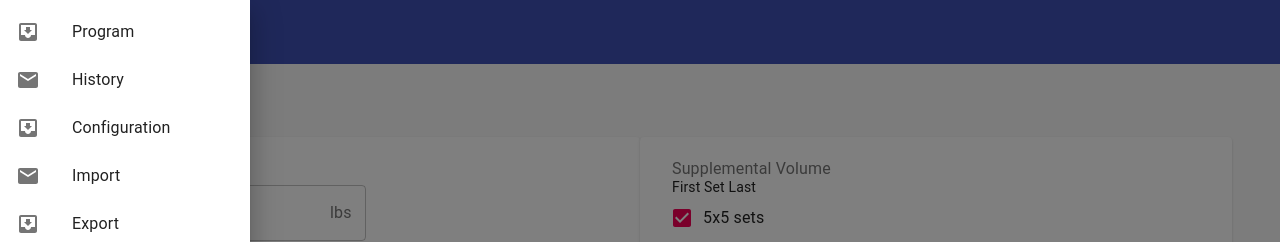
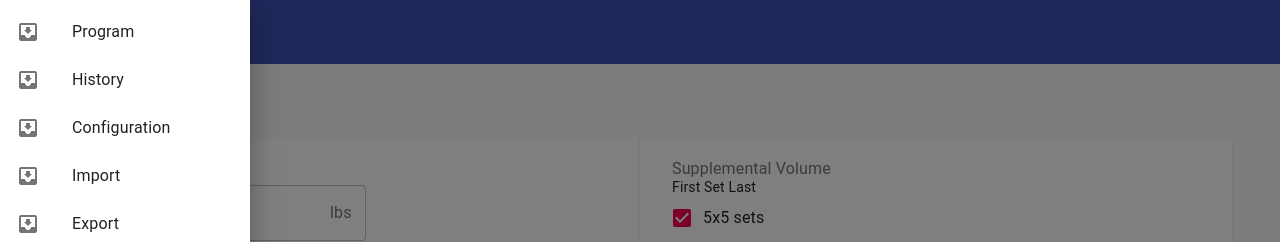
Before and after one commit to jefffm/lifterator, a React (Create React App) app: page / in a window 1280 px wide. Both pictures are taken after a click on the button "menu". Shown: the top 242 px of the page. Built offline with nearby package versions, Linux system fonts and the light colour scheme.

Commit message:
add icons to menu items

```diff
--- a/src/components/Drawer.tsx
+++ b/src/components/Drawer.tsx
@@ -1,4 +1,4 @@
-import React from 'react';
+import React, { ElementType } from 'react';
 import { createStyles, makeStyles, Theme } from '@material-ui/core/styles';
 import SwipeableDrawer from '@material-ui/core/SwipeableDrawer';
 import List from '@material-ui/core/List';
@@ -11,6 +11,20 @@ import MailIcon from '@material-ui/icons/Mail';
 import Button from '@material-ui/core/Button';
 import IconButton from '@material-ui/core/IconButton';
 import MenuIcon from '@material-ui/icons/Menu';
+
+interface menuItem {
+    name: string
+    icon: ElementType
+}
+
+const menuItems: menuItem[] = [
+    { name: 'Program', icon: InboxIcon },
+    { name: 'History', icon: InboxIcon },
+    { name: 'Configuration', icon: InboxIcon },
+    { name: 'Import', icon: InboxIcon },
+    { name: 'Export', icon: InboxIcon }
+]
+
 
 const useStyles = makeStyles((theme: Theme) =>
     createStyles({
@@ -56,10 +70,10 @@ export default function SwipeableTemporaryDrawer() {
         onClick={toggleDrawer(false)}
         onKeyDown={toggleDrawer(false)}>
         <List>
-            {['Program', 'History', 'Configuration', 'Import', 'Export'].map((text, index) => (
-                <ListItem button key={text}>
-                    <ListItemIcon>{index % 2 === 0 ? <InboxIcon /> : <MailIcon />}</ListItemIcon>
-                    <ListItemText primary={text} />
+            {menuItems.map((item, index) => (
+                <ListItem button key={index}>
+                    <ListItemIcon><item.icon /></ListItemIcon>
+                    <ListItemText primary={item.name} />
                 </ListItem>
             ))}
         </List>
```
